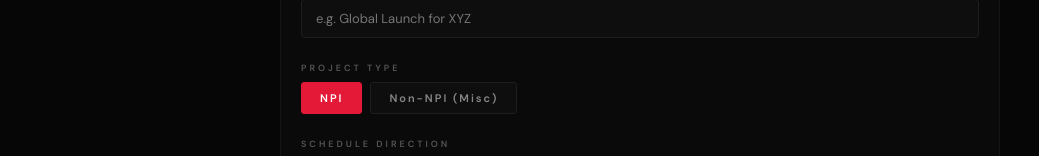
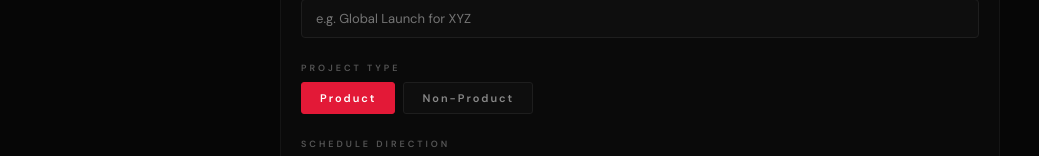
Before and after one commit to patleezy/schedule-builder, a React (Vite) app: page / in a window 1280 px wide. Shown: the part 247-403 px from the top of the page, without its empty margins (0-1039 px from the left). Built offline with nearby package versions, Linux system fonts and the light colour scheme; a web font is replaced by a local one.

Commit message:
feat(v9): Product types, radio work type, remove owner label from list

```diff
--- a/src/WorkbackBuilder.jsx
+++ b/src/WorkbackBuilder.jsx
@@ -93,7 +93,7 @@ const DEFAULT_OWNERS = {
   loc:      { label: "Localization",     color: "#A855F7", builtin: true },
 };
 
-const NPI_PHASES = (wt) => [
+const PRODUCT_PHASES = (wt) => [
   { id: "wires",        name: "Finalize design wires/copy", owner: "creative", dur: { email: 20, pdp: 50, plp: 15, hp: 15 }[wt] ?? 10 },
   { id: "legal",        name: "Legal",                      owner: "legal",    dur: { email: 5,  pdp: 10, plp: 5,  hp: 5  }[wt] ?? 5,  toggleable: true, defaultOn: true },
   { id: "assets",       name: "Cut & deliver assets",       owner: "creative", dur: { email: 1,  pdp: 5,  plp: 1,  hp: 1  }[wt] ?? 2 },
@@ -107,7 +107,7 @@ const NPI_PHASES = (wt) => [
   { id: "push",         name: "Push to production",         owner: "ops",      dur: 1, milestone: true },
 ];
 
-const NON_NPI_PHASES = (wt) => [
+const NON_PRODUCT_PHASES = (wt) => [
   { id: "wires",        name: "Finalize design wires/copy", owner: "creative", dur: { email: 10, pdp: 25, plp: 8, hp: 8 }[wt] ?? 8 },
   { id: "legal",        name: "Legal (if needed)",          owner: "legal",    dur: { email: 3,  pdp: 5,  plp: 3, hp: 3 }[wt] ?? 3, toggleable: true, defaultOn: false },
   { id: "assets",       name: "Cut & deliver assets",       owner: "creative", dur: { email: 1,  pdp: 3,  plp: 1, hp: 1 }[wt] ?? 1 },
@@ -642,7 +642,7 @@ function getTranslationLabel(tier, customLocales) {
 
 const INITIAL_STATE = () => ({
   projectName:      "",
-  projectType:      "npi",
+  projectType:      "product",
   direction:        "backward",
   targetDate:       "2026-06-15",
   workTypes:        { email: true, pdp: false, plp: false, hp: false },
@@ -699,7 +699,13 @@ export default function WorkbackBuilder() {
   }, [owners]);
 
   const ownerInfo = (id) => owners[id] || { label: id, color: "#888" };
-  const toggleWorkType = (id) => set("workTypes", { ...workTypes, [id]: !workTypes[id] });
+  // Radio behavior — only one work type active at a time
+  const selectWorkType = (id) => {
+    const newWt = {};
+    [...BUILT_IN_WORK_TYPES, ...customWorkTypes].forEach(wt => { newWt[wt.id] = false; });
+    newWt[id] = true;
+    set("workTypes", newWt);
+  };
 
   const deleteCustomWorkType = (id) => {
     set("customWorkTypes", customWorkTypes.filter(c => c.id !== id));
@@ -724,7 +730,7 @@ export default function WorkbackBuilder() {
     allWorkTypes.forEach(({ id, custom }) => {
       if (!workTypes[id]) return;
       if (custom) { const cwt = customWorkTypes.find(c => c.id === id); if (cwt) np[id] = cwt.phases.map(p => ({ ...p })); }
-      else { const tpl = projectType === "npi" ? NPI_PHASES(id) : NON_NPI_PHASES(id); np[id] = tpl.map(p => ({ ...p, enabled: p.translationPhase ? translationsOn && (p.defaultOn !== false) : (p.defaultOn !== false), duration: typeof p.dur === "number" ? p.dur : (p.dur ?? 3) })); }
+      else { const tpl = projectType === "product" ? PRODUCT_PHASES(id) : NON_PRODUCT_PHASES(id); np[id] = tpl.map(p => ({ ...p, enabled: p.translationPhase ? translationsOn && (p.defaultOn !== false) : (p.defaultOn !== false), duration: typeof p.dur === "number" ? p.dur : (p.dur ?? 3) })); }
     });
     setPhases(np);
     const first = allWorkTypes.find(wt => workTypes[wt.id]);
@@ -849,7 +855,7 @@ export default function WorkbackBuilder() {
 
       <div style={S.card}>
         <div style={S.sec}><span style={S.lbl}>Project Name</span><input style={S.input} placeholder="e.g. Global Launch for XYZ" value={projectName} onChange={e => set("projectName", e.target.value)} /></div>
-        <div style={S.sec}><span style={S.lbl}>Project Type</span><div style={{ display: "flex", gap: 8 }}>{[["npi","NPI"],["non-npi","Non-NPI (Misc)"]].map(([id,lbl]) => (<button key={id} onClick={() => set("projectType", id)} style={S.btn(projectType === id)}>{lbl}</button>))}</div></div>
+        <div style={S.sec}><span style={S.lbl}>Project Type</span><div style={{ display: "flex", gap: 8 }}>{[["product","Product"],["non-product","Non-Product"]].map(([id,lbl]) => (<button key={id} onClick={() => set("projectType", id)} style={S.btn(projectType === id)}>{lbl}</button>))}</div></div>
         <div style={S.sec}><span style={S.lbl}>Schedule Direction</span><div style={{ display: "flex", gap: 8 }}>{[["backward","← Backward from Launch"],["forward","Forward from Kick-off →"]].map(([id,lbl]) => (<button key={id} onClick={() => set("direction", id)} style={S.btn(direction === id)}>{lbl}</button>))}</div></div>
         <div style={S.sec}><span style={S.lbl}>{direction === "backward" ? "Launch Date" : "Kick-off Date"}</span><input type="date" style={{ ...S.input, maxWidth: "100%", minWidth: 0 }} value={targetDate} onChange={e => set("targetDate", e.target.value)} /></div>
 
@@ -857,10 +863,10 @@ export default function WorkbackBuilder() {
         <div style={S.sec}>
           <span style={S.lbl}>Work Types</span>
           <div style={{ display: "flex", gap: 8, flexWrap: "wrap", alignItems: "center" }}>
-            {BUILT_IN_WORK_TYPES.map(wt => (<button key={wt.id} onClick={() => toggleWorkType(wt.id)} style={S.pill(workTypes[wt.id], wt.color)}>{wt.label}</button>))}
+            {BUILT_IN_WORK_TYPES.map(wt => (<button key={wt.id} onClick={() => selectWorkType(wt.id)} style={S.pill(workTypes[wt.id], wt.color)}>{wt.label}</button>))}
             {customWorkTypes.map(cwt => (
               <div key={cwt.id} style={{ display: "flex", alignItems: "center", borderRadius: 4, overflow: "hidden", border: `1.5px solid ${workTypes[cwt.id] ? cwt.color : "#1e1e1e"}` }}>
-                <button onClick={() => toggleWorkType(cwt.id)} style={{ padding: "8px 14px", background: workTypes[cwt.id] ? cwt.color+"22" : "#0e0e0e", border: "none", borderRight: `1px solid ${workTypes[cwt.id] ? cwt.color+"44" : "#1e1e1e"}`, color: workTypes[cwt.id] ? cwt.color : "#555", fontSize: 11, letterSpacing: 1, fontWeight: 600, fontFamily: "'DM Sans', sans-serif", cursor: "pointer" }}>{cwt.label}</button>
+                <button onClick={() => selectWorkType(cwt.id)} style={{ padding: "8px 14px", background: workTypes[cwt.id] ? cwt.color+"22" : "#0e0e0e", border: "none", borderRight: `1px solid ${workTypes[cwt.id] ? cwt.color+"44" : "#1e1e1e"}`, color: workTypes[cwt.id] ? cwt.color : "#555", fontSize: 11, letterSpacing: 1, fontWeight: 600, fontFamily: "'DM Sans', sans-serif", cursor: "pointer" }}>{cwt.label}</button>
                 <button onClick={() => deleteCustomWorkType(cwt.id)} style={{ padding: "8px 9px", background: workTypes[cwt.id] ? cwt.color+"22" : "#0e0e0e", border: "none", color: workTypes[cwt.id] ? cwt.color : "#555", fontSize: 13, lineHeight: 1, fontFamily: "'DM Sans', sans-serif", cursor: "pointer" }}>×</button>
               </div>
             ))}
@@ -1126,7 +1132,6 @@ export default function WorkbackBuilder() {
                         <div style={{ width: 3, alignSelf: "stretch", background: ow.color, borderRadius: 2, flexShrink: 0, opacity: 0.85 }} />
                         <div style={{ minWidth: 0 }}>
                           <span style={{ fontSize: 11.5, color: "#ccc" }}>{p.name}</span>
-                          <span style={{ fontSize: 8, letterSpacing: 1, padding: "2px 6px", borderRadius: 2, background: ow.color+"15", color: ow.color, marginLeft: 8 }}>{ow.label}</span>
                         </div>
                       </div>
                       <div style={{ display: "flex", alignItems: "center", gap: 14, flexShrink: 0 }}>
```
Also changed, not shown: 1 other file (tests, documents, lock files or other folders).
